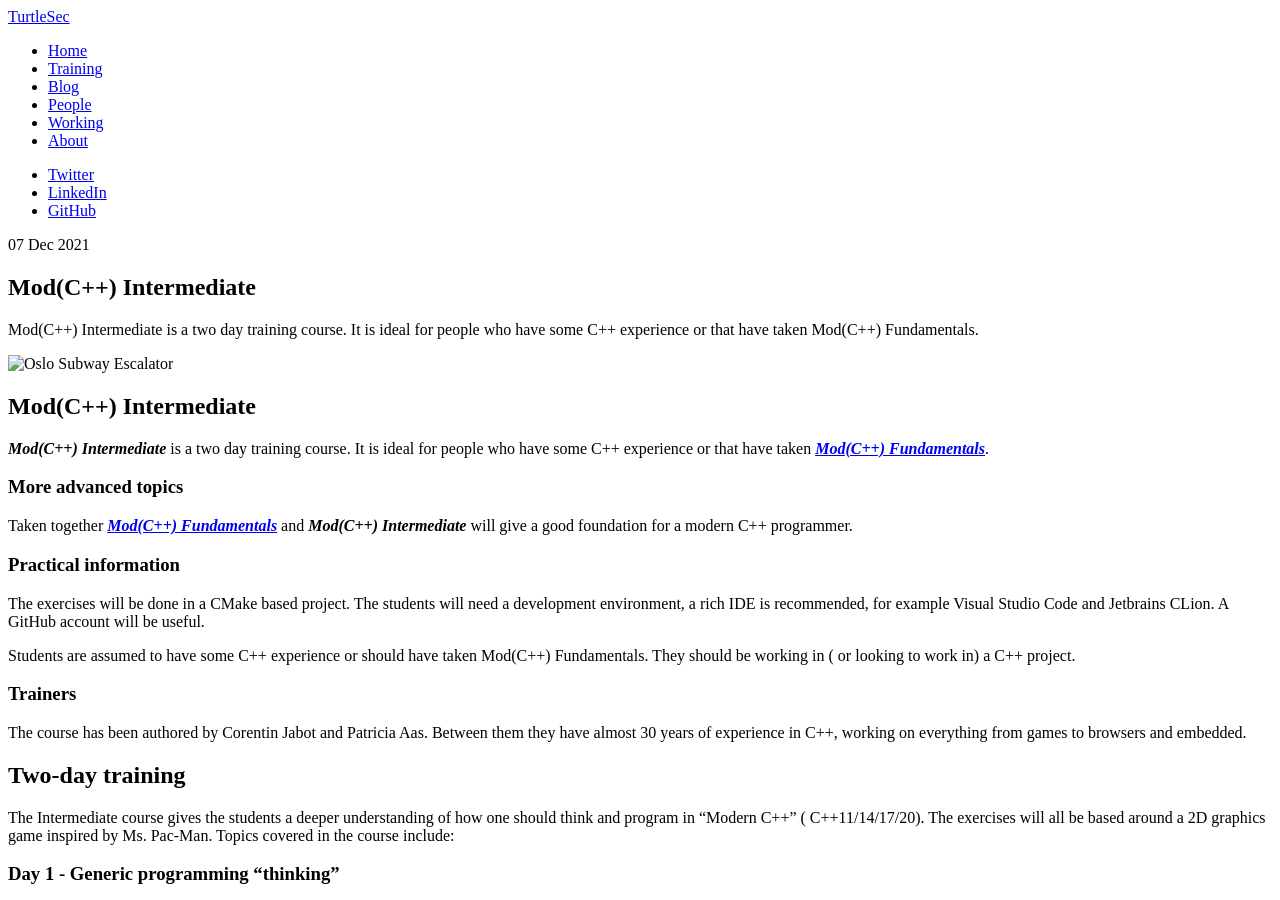
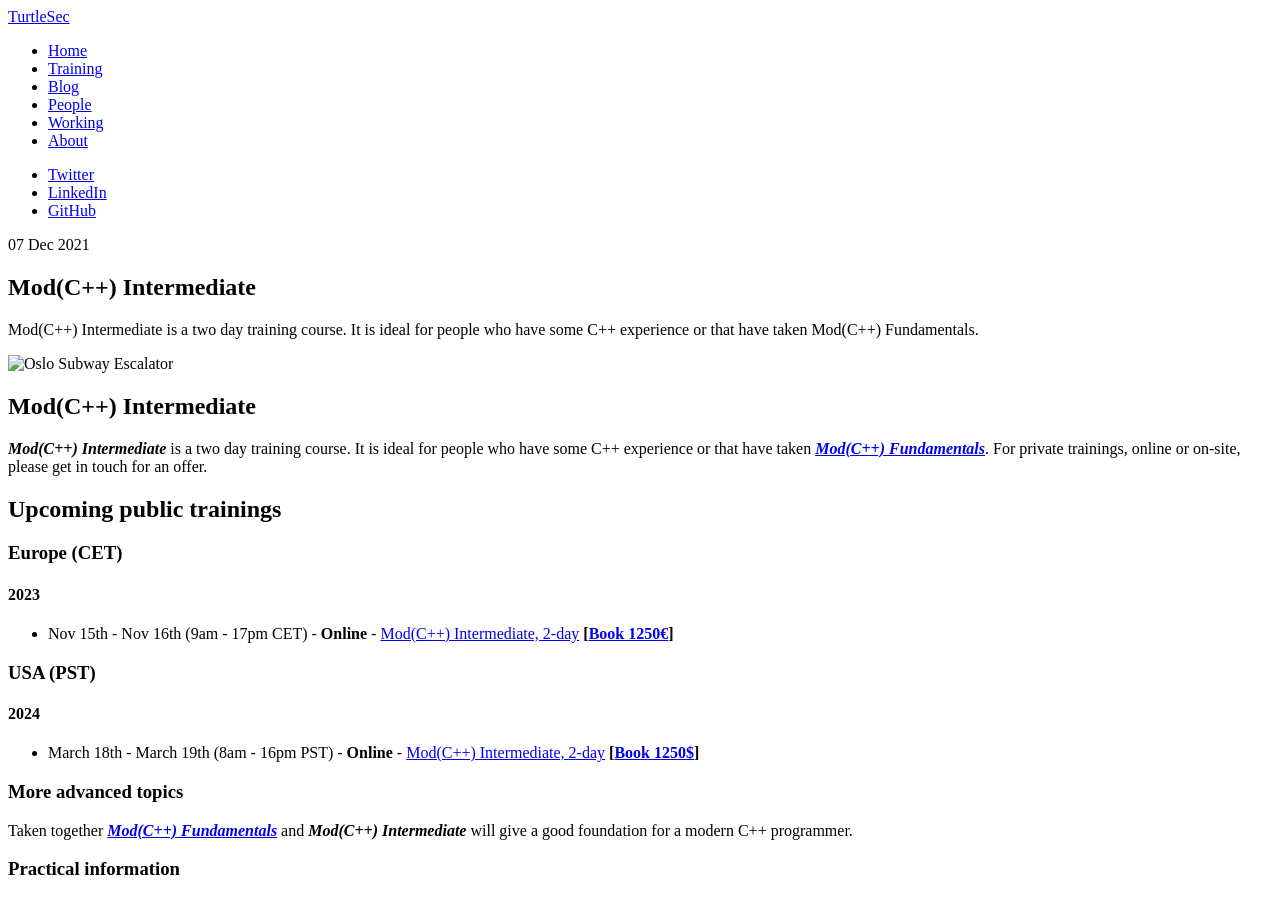
Before and after one commit to turtlesec-no/turtlesec-no.github.io, a Jekyll site: the page built from _posts/2021-12-07-mod-cpp-intermediate.md, in a window 1280 px wide and 900 px high. Built offline with Jekyll 4.4.1, drawn with Linux system fonts in a browser that asks for light colours; nearby versions of some CDN libraries.

Commit message:
Add training calendar to fundamentals and intermediate too

```diff
--- a/_posts/2021-12-07-mod-cpp-intermediate.md
+++ b/_posts/2021-12-07-mod-cpp-intermediate.md
@@ -11,7 +11,26 @@ image_alt: "Oslo Subway Escalator"
 ## Mod(C++) Intermediate
 
 _**Mod(C++) Intermediate**_ is a two day training course. It is ideal for people who have some C++
-experience or that have taken [_**Mod(C++) Fundamentals**_](../mod-cpp-foundation/).
+experience or that have taken [_**Mod(C++) Fundamentals**_](../mod-cpp-foundation/). For private
+trainings, online or on-site, please get in touch for an offer.
+
+<h2 id="public_training">Upcoming public trainings</h2>
+
+<h3>Europe (CET) </h3>
+
+<h4>2023</h4>
+
+<ul>
+    <li>Nov 15th - Nov 16th (9am - 17pm CET) - <b>Online</b>  - <a href="../blog/mod-cpp-intermediate/">Mod(C++) Intermediate, 2-day</a> <b>[<a href="mailto:patricia@turtlesec.no?subject=Book Mod(C%2B%2B) Intermediate (Nov 15th - 16th)">Book 1250€</a>]</b> </li>
+</ul>
+
+<h3>USA (PST)</h3>
+
+<h4>2024</h4>
+
+<ul>
+    <li>March 18th - March 19th (8am - 16pm PST) - <b>Online</b> - <a href="../blog/mod-cpp-intermediate/">Mod(C++) Intermediate, 2-day</a> <b>[<a href="mailto:patricia@turtlesec.no?subject=Book Mod(C%2B%2B) Intermediate (March 18th - 19th)">Book 1250$</a>]</b> </li>
+</ul>
 
 ### More advanced topics
 
```
Also changed, not shown: _posts/2021-12-07-mod-cpp-foundation.md (+19 -1 lines).
